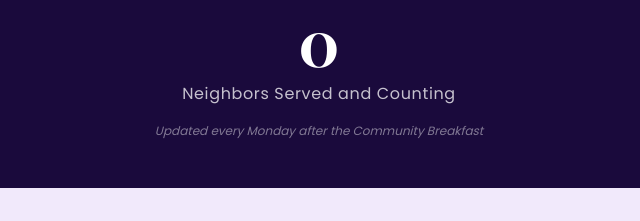
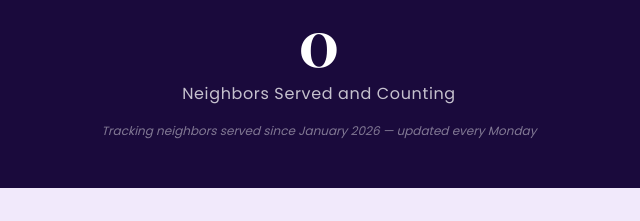
Before and after one commit to speedyhypnosis/agape-love-now, a plain HTML site: page index.html in a window 1280 px wide. Shown: the part 1256-1477 px from the top of the page, 321-961 px from the left. Drawn offline with nearby package versions, Linux system fonts and the light colour scheme; no server answers; a web font is replaced by a local one.

Commit message:
Add files via upload

```diff
--- a/index.html
+++ b/index.html
@@ -591,7 +591,7 @@
       <span class="counter-eyebrow">Community Impact</span>
       <div class="counter-number" id="peopleCount">...</div>
       <div class="counter-label">Neighbors Served and Counting</div>
-      <div class="counter-sub">Updated every Monday after the Community Breakfast</div>
+      <div class="counter-sub">Tracking neighbors served since January 2026 — updated every Monday</div>
     </div>
   </div>
 </section>
```
